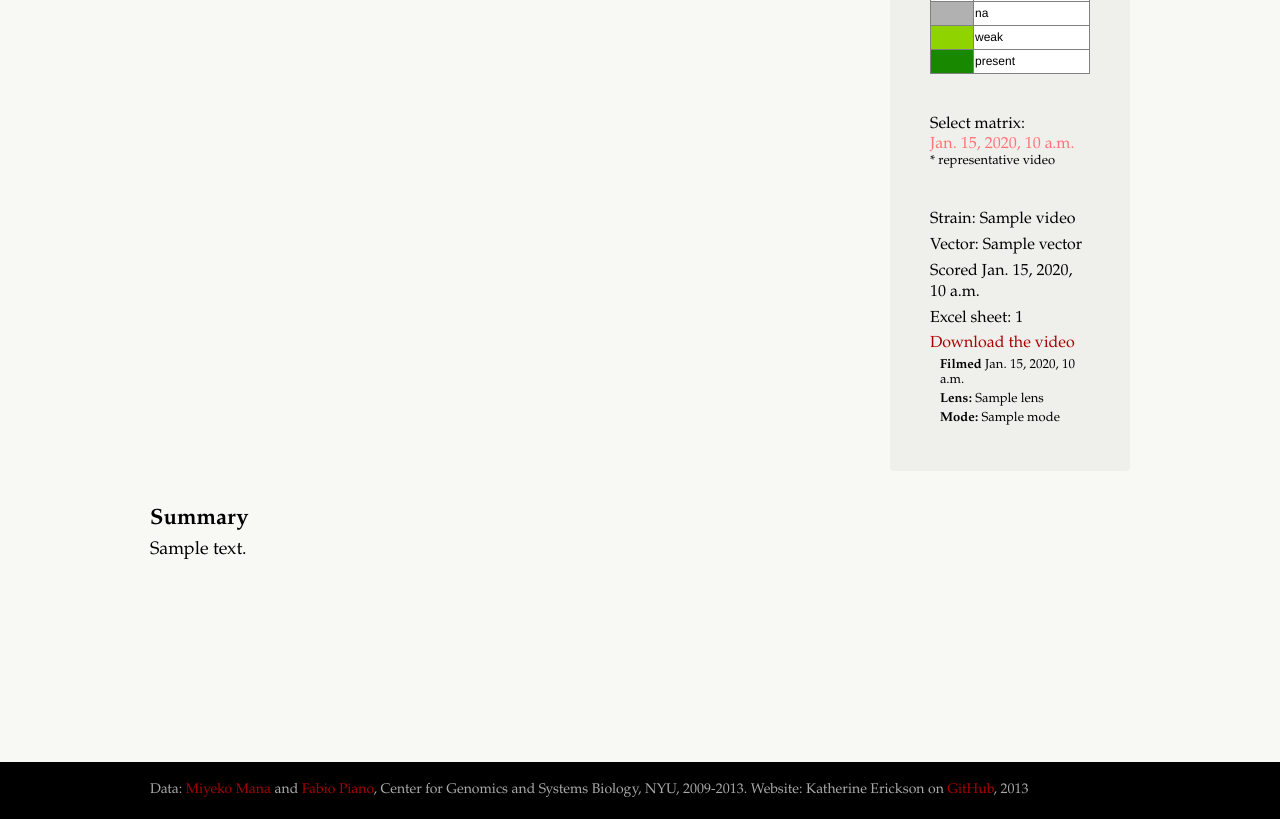
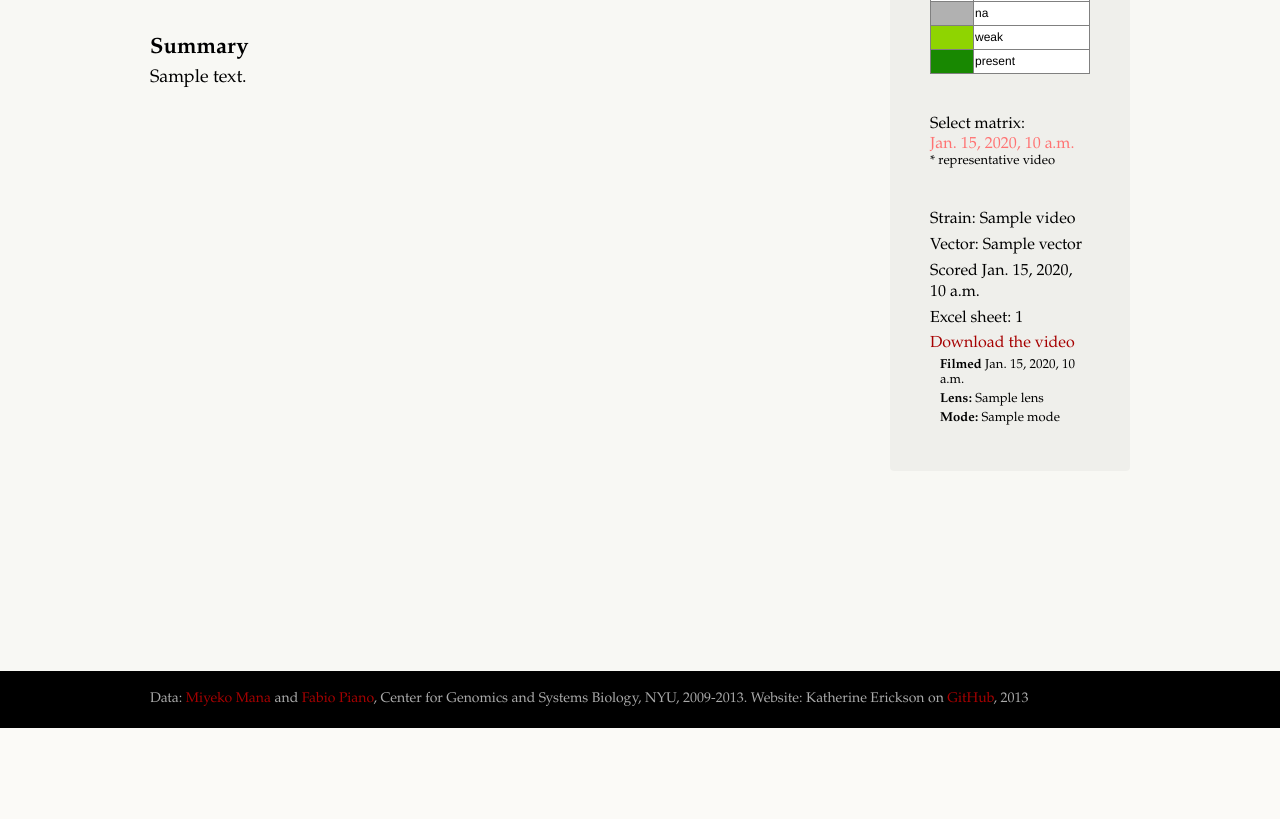
Before and after one commit to katur/localizome, a Django app: template website/templates/protein_detail.html in a window 1280 px wide. Shown: the part 651-1470 px from the top of the page. After the commit the page ends 1379 px from the top, so only its background shows below. Run offline with Django 3.2, Linux system fonts and the light colour scheme; the template is opened without the code that fills it: most values are stand-ins (such as "Sample title", 1, 10 or a date in 2020).

Commit message:
fixed floating with summary so it is not kicked down if matrix info box gets too long

```diff
--- a/website/static/css/style.css
+++ b/website/static/css/style.css
@@ -311,8 +311,8 @@ span.homepage-top {
 }
 #below-matrix {
 	padding-top: 40px;
-	clear: both;
 	width: 680px;
+	float: left;
 }
 
 /* the key */
```
